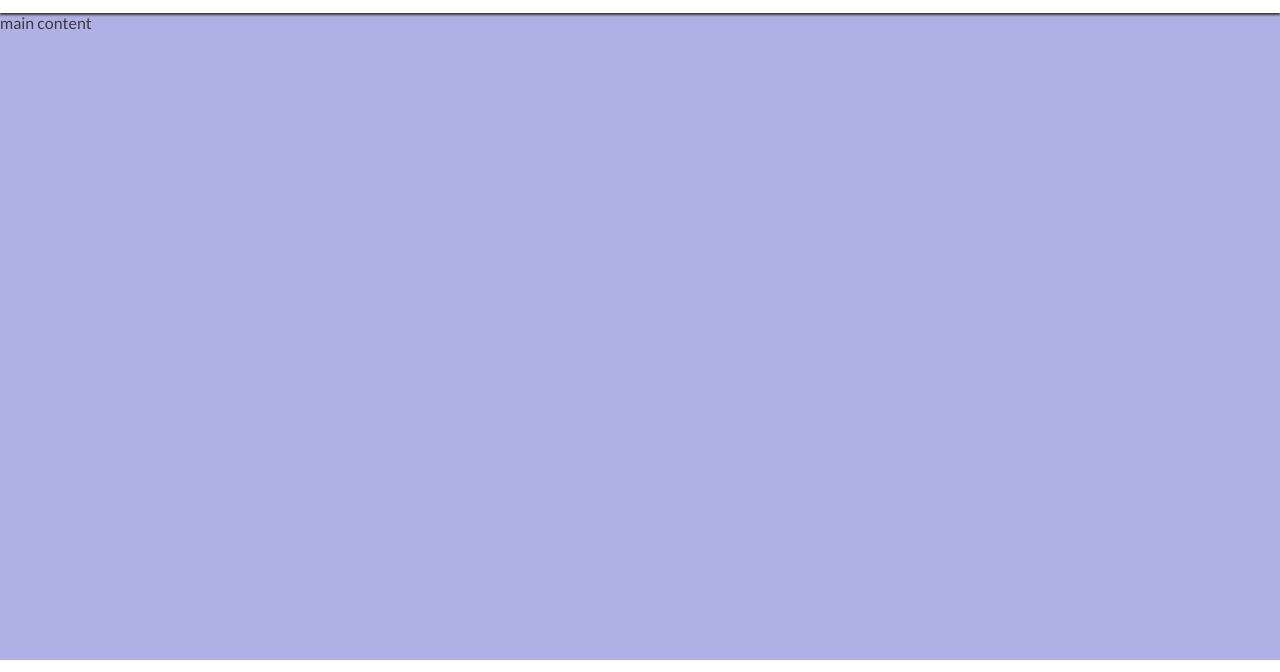
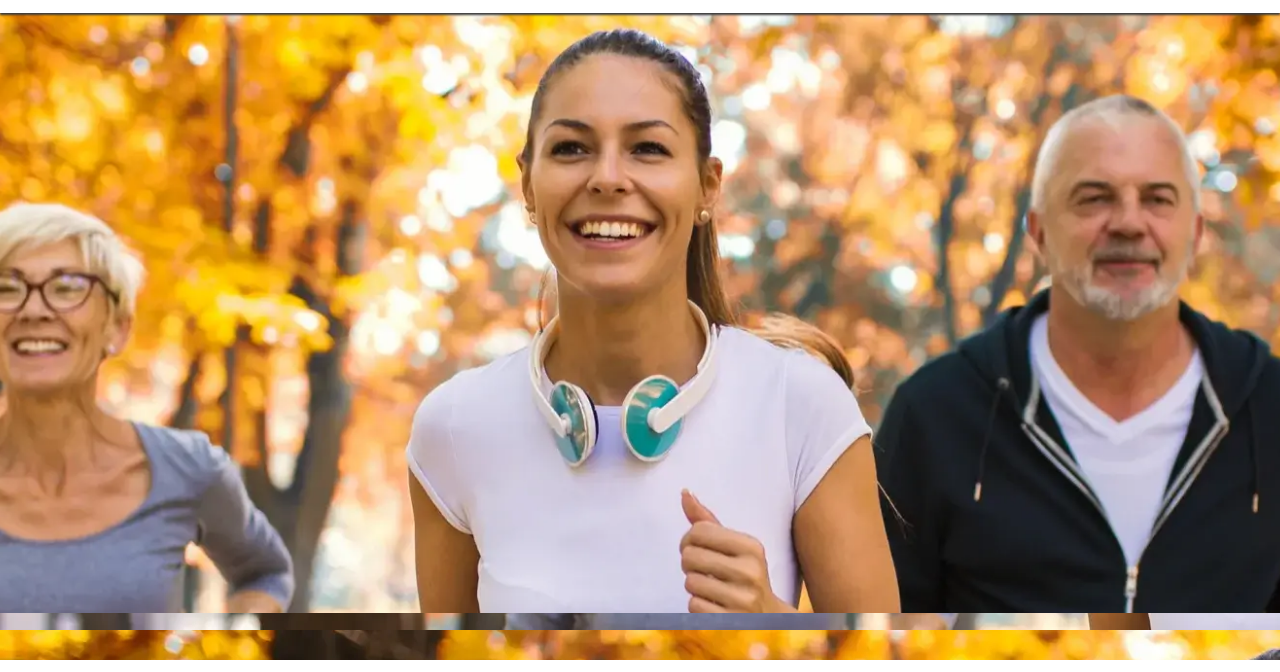
Before and after one commit to NatGok/Love-Running, a plain HTML site: page index.html in a window 1280 px wide. Shown: the part 82-754 px from the top of the page. Drawn offline with nearby package versions, Linux system fonts and the light colour scheme.

Commit message:
Set hero image: Insert image, resize height and width. Image to cover the cenre and no repeat.

```diff
--- a/assets/css/style.css
+++ b/assets/css/style.css
@@ -70,10 +70,17 @@ h1{
  }
 
 main {
-background-color: rgb(175, 176, 229);
+background: url(../images/hero-image.webp   );
 /* code to ensure body size doesnt shrink*/
 flex: 1 0 auto ;
 margin-top:47px;
+}
+/*main central image */
+#hero{
+  height:600px;
+  width:100%;
+  background: url(../images/hero-image.webp) no-repeat center center/cover;
+
 }
 /*footer */
 #social-lists{
--- a/index.html
+++ b/index.html
@@ -41,7 +41,9 @@
     </header>
 
     <!-- Information to be viewed on main screen- favicon-->
-    <main>main content</main>
+    <main>
+      <section id="hero"></section>
+    </main>
 
     <!-- footer information -->
     <footer>
```
Also changed, not shown: assets/images/hero-image.webp (added).
